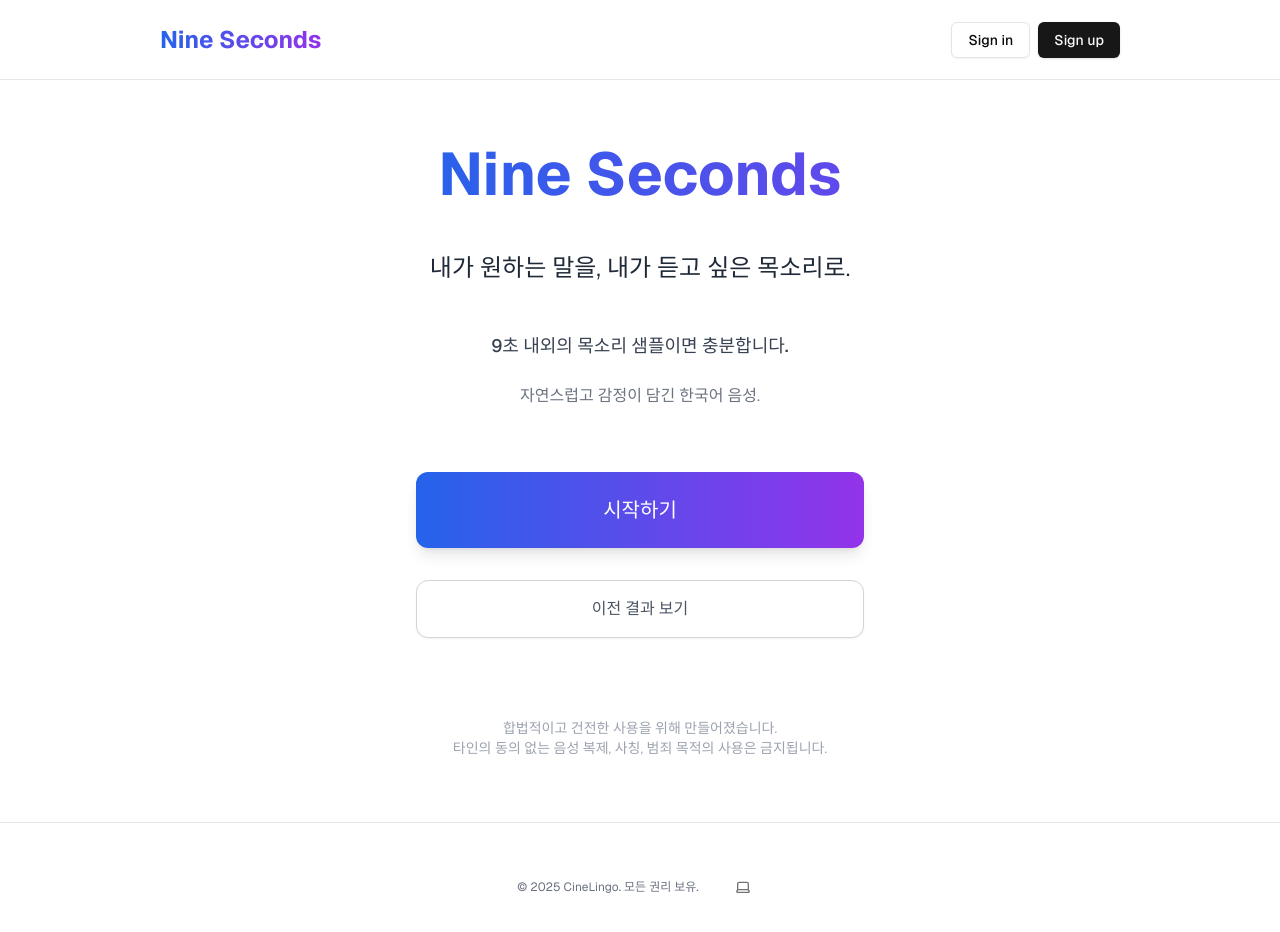
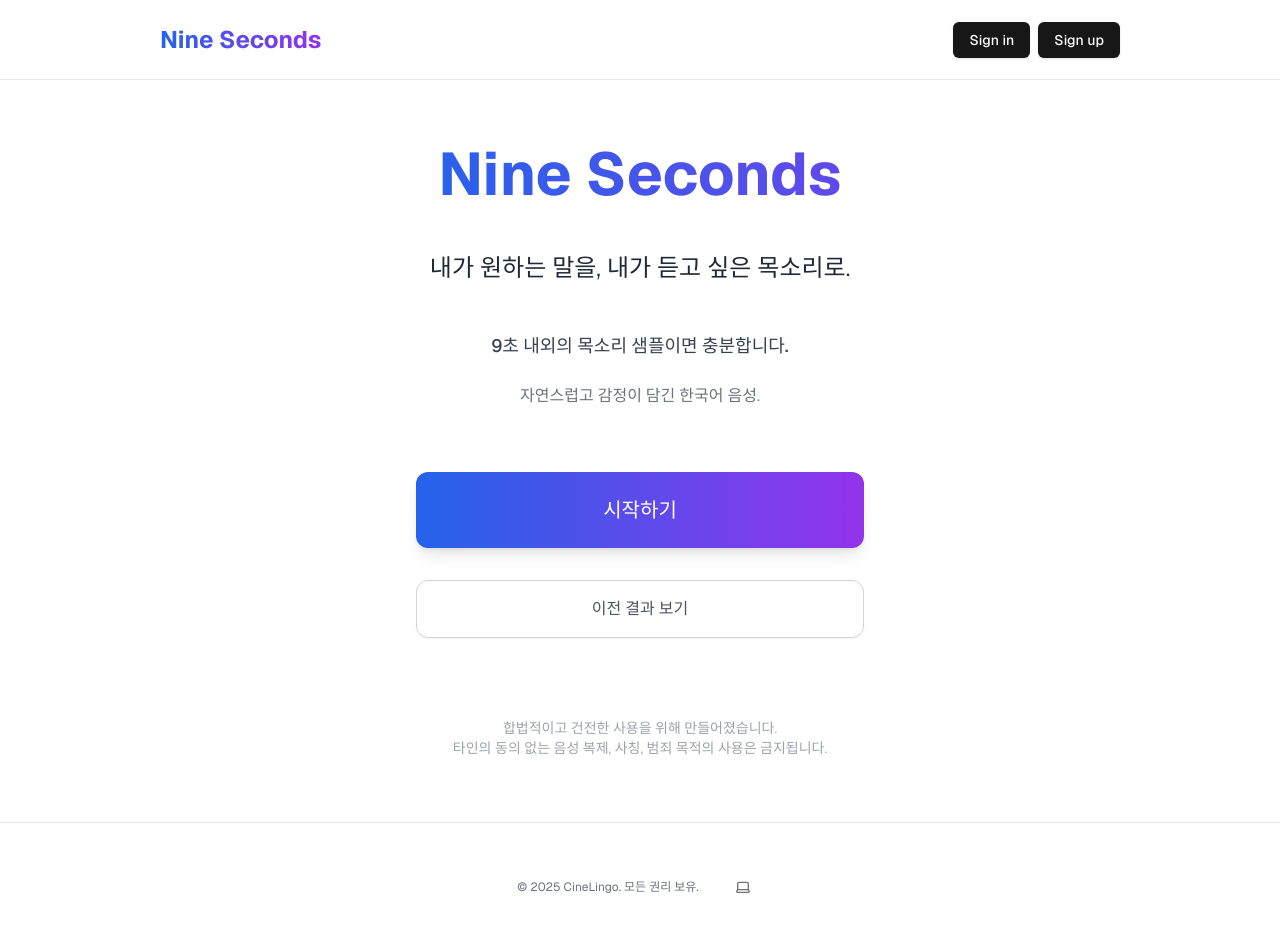
Before and after one commit to CineLingo/CineLingo-Web-service, a Next.js app: page / in a window 1280 px wide. Shown: the top 932 px of the page. Built offline with nearby package versions, Linux system fonts and the light colour scheme; no server answers.

Commit message:
[Modify] Sign in, Sing up 버튼 색상 변경

```diff
--- a/components/auth-button.tsx
+++ b/components/auth-button.tsx
@@ -20,10 +20,10 @@ export async function AuthButton() {
     </div>
   ) : (
     <div className="flex gap-2">
-      <Button asChild variant={"outline"}>
+      <Button asChild>
         <Link href="/auth/login">Sign in</Link>
       </Button>
-      <Button asChild variant={"default"}>
+      <Button asChild>
         <Link href="/auth/sign-up">Sign up</Link>
       </Button>
     </div>
```
